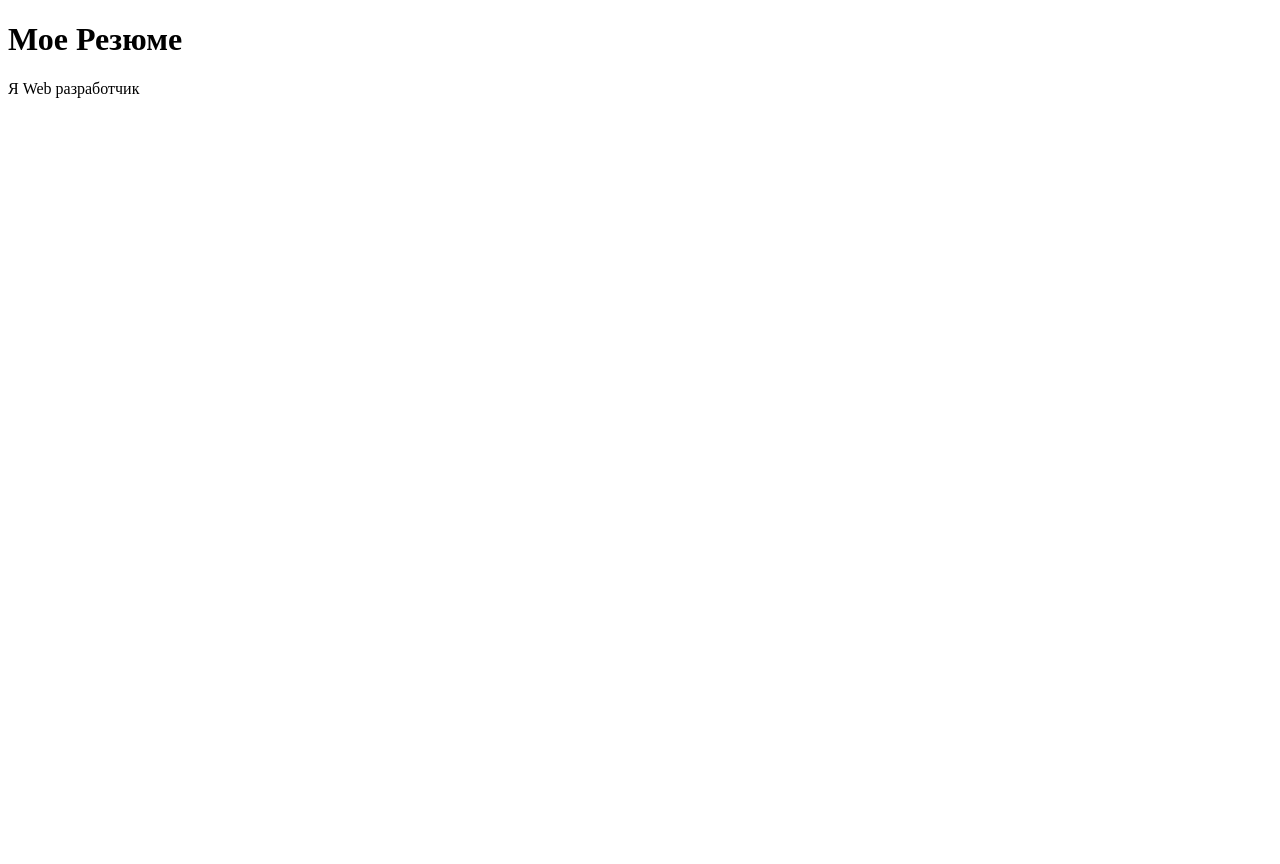
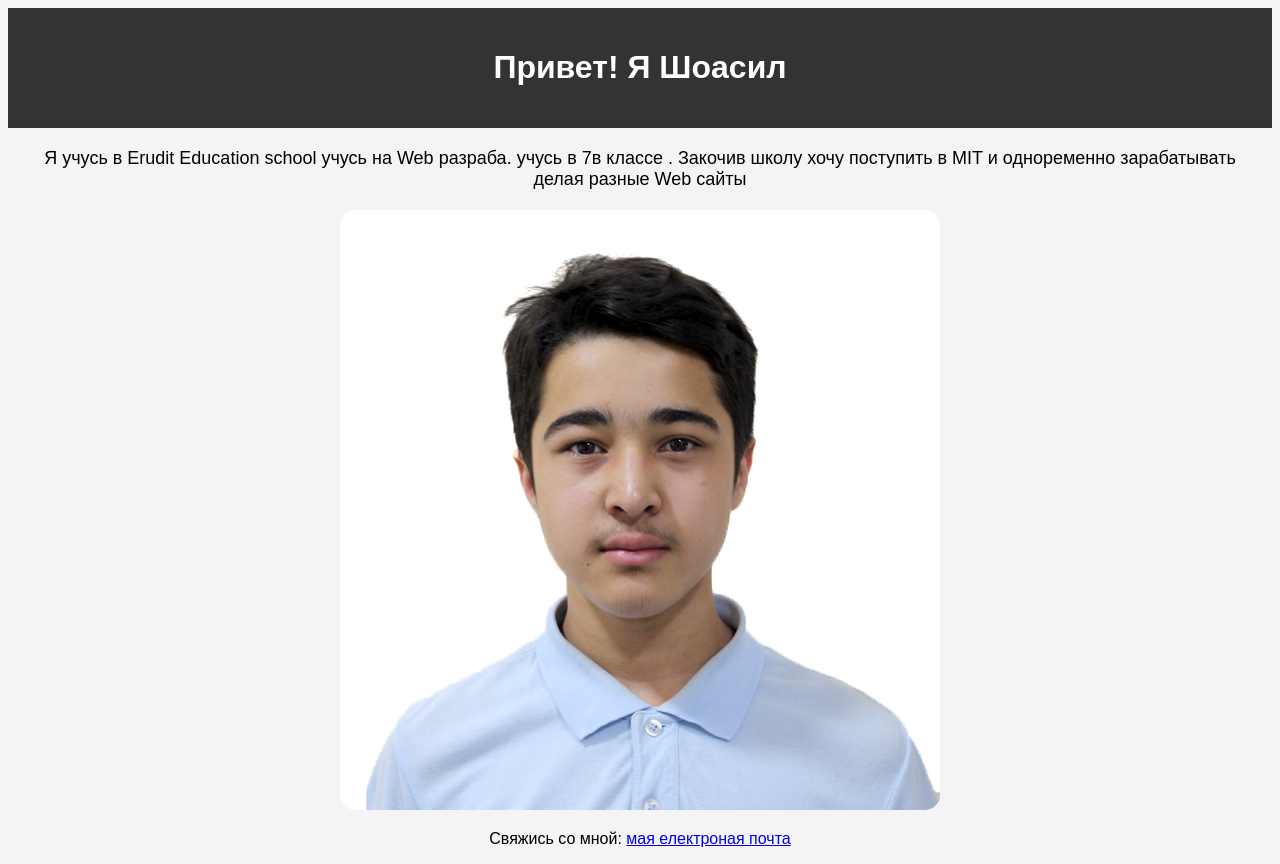
Before and after one commit to shoasil/Resumee, a plain HTML site: page index.html in a window 1280 px wide. Before the commit the page ends 800 px from the top, so only its background shows below. Drawn offline with Linux system fonts and the light colour scheme.

Commit message:
по работал над проектом

```diff
--- a/index.html
+++ b/index.html
@@ -3,13 +3,19 @@
 <head>
     <meta charset="UTF-8">
     <meta name="viewport" content="width=device-width, initial-scale=1.0">
-    <title>Резюме</title>
-
+    <title>Обо мне</title>
+    <link rel="stylesheet" href="./style.css">
 </head>
 <body>
-    <h1>Мое Резюме</h1>
-    <div class="info">
-        <div class="h2">Я Web разработчик</div>
-    </div>
+    <header>
+        <h1>Привет! Я Шоасил</h1>
+    </header>
+    <section class="about">
+        <p>Я учусь в Erudit Education school учусь на Web разраба. учусь в 7в классе . Закочив школу хочу поступить в MIT и одноременно зарабатывать делая разные Web сайты</p>
+    </section>
+    <img src="./images/logo.JPG" alt="logo" class="my-photo">
+    <footer>
+        <p>Свяжись со мной: <a href="mailto:shoasilsham@mail.ru">мая електроная почта</a></p>
+    </footer>
 </body>
 </html>
--- a/style.css
+++ b/style.css
@@ -0,0 +1,32 @@
+body {
+    font-family: Arial, sans-serif;
+    text-align: center;
+    background-color: #f4f4f4;
+}
+
+header {
+    background-color: #333;
+    color: white;
+    padding: 20px;
+}
+
+.about img {
+    width: 150px;
+    border-radius: 50%;
+    margin-top: 20px;
+}
+
+.about p {
+    font-size: 18px;
+    margin: 20px;
+}
+
+footer {
+    margin-top: 20px;
+}
+
+.my-photo {
+    display: block;
+    margin: auto;
+    border-radius: 15px;
+}
```
Also changed, not shown: images/logo.JPG (added).
